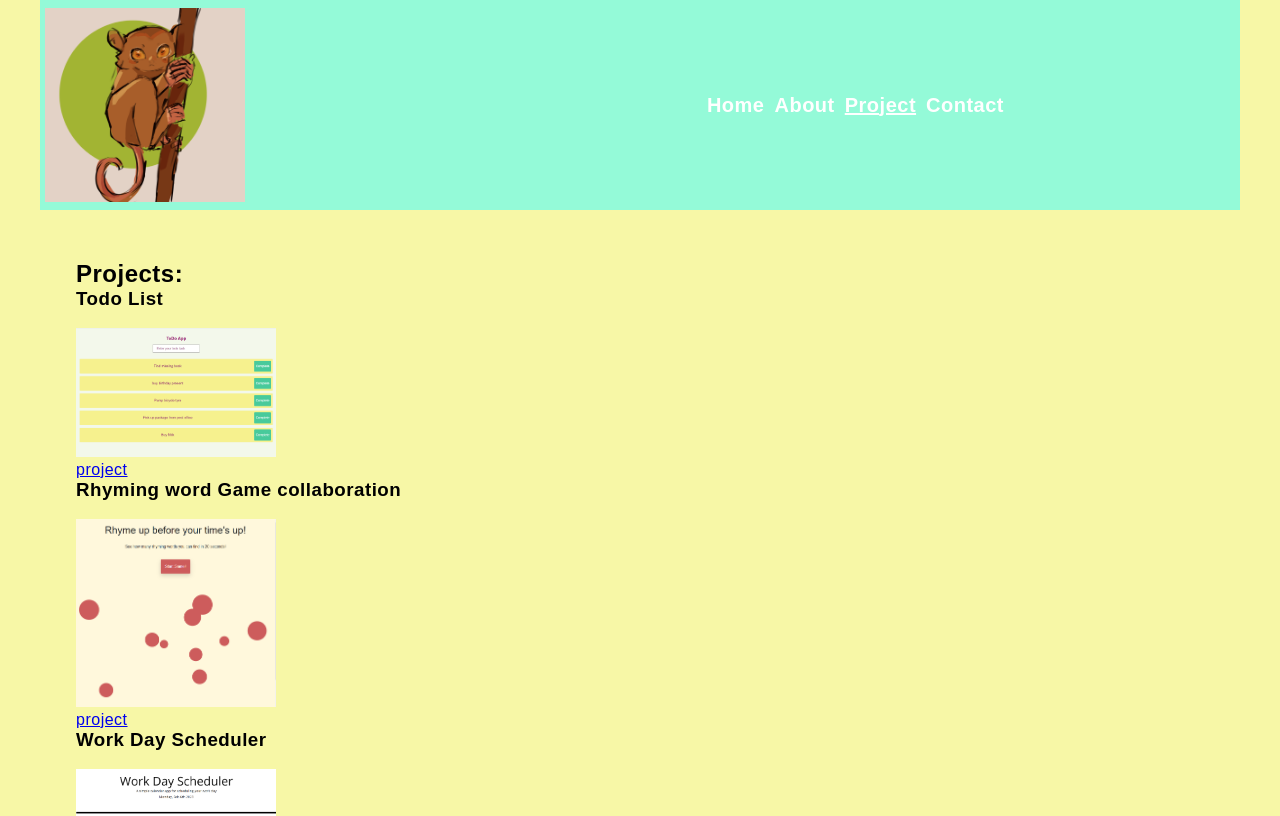
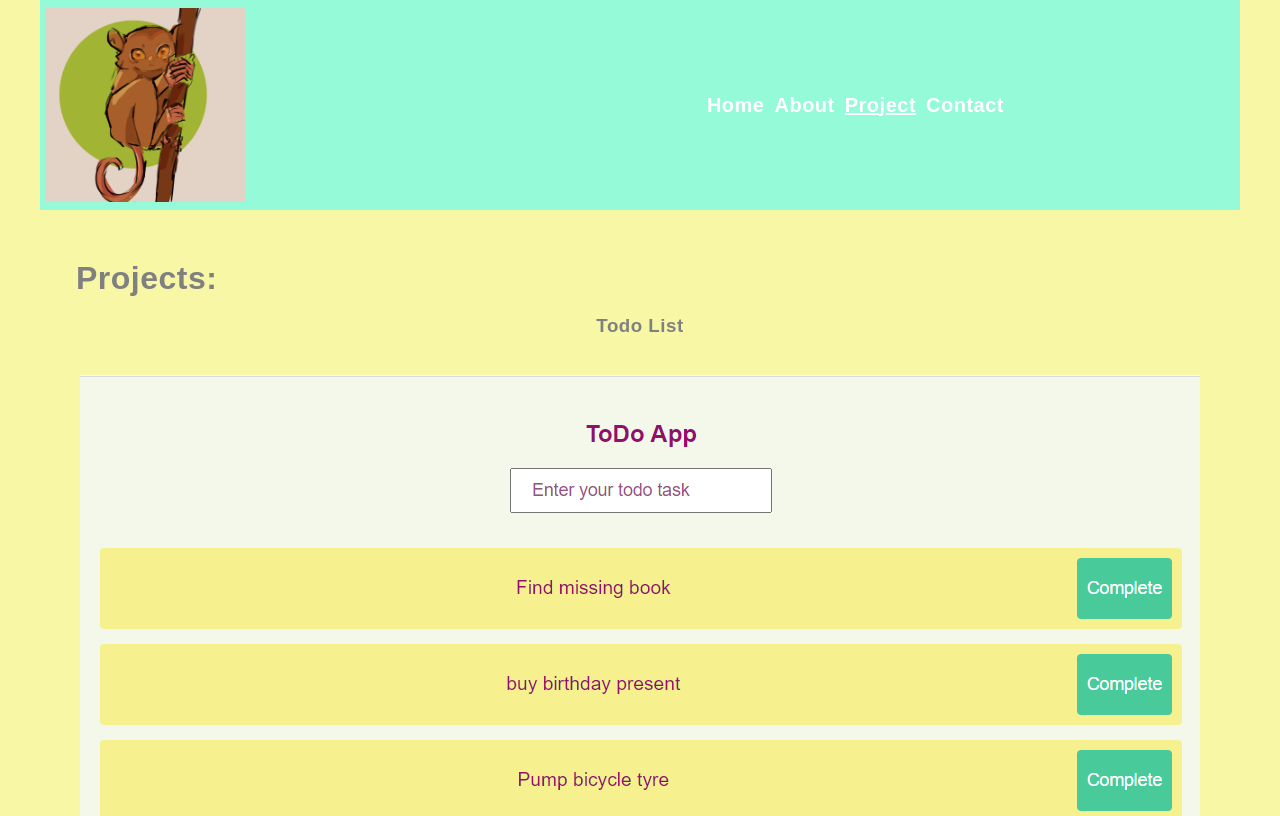
Before and after one commit to lotus-pocus/portfolio, a React (Create React App) app: page /#/Project in a window 1280 px wide. Shown: the top 816 px of the page. Built offline with nearby package versions, Linux system fonts and the light colour scheme.

Commit message:
added CV and changed project image sizes

```diff
--- a/src/components/Project.js
+++ b/src/components/Project.js
@@ -9,16 +9,17 @@ function Project() {
   return (
     <main className='projectStyle'>
 
-      <h2>Projects: </h2>
+      <h1 projectTitle>Projects: </h1>
+      <br></br>
 
       {/* Use the map() method to output a <div> for each project */}
 
       {project.map((Object, index) => {
         return (
-          <div className="box">
+          <div className="container">
             <h3>{Object.name}</h3>
             <br></br>
-            <img src={`/image/image0${index + 1}.png`} alt="project image"/>
+            <img style={{width:'auto',height:'auto'}} src={`/image/image0${index + 1}.png`} alt="project image"/>
             <br></br>
             <a href={Object.url} target="_blank">project</a>
           </div>
--- a/src/index.css
+++ b/src/index.css
@@ -12,12 +12,14 @@ body {
   font-family:Arial;
   background-color: rgb(247, 247, 166);
   letter-spacing: 0.5px;
+  color: grey;
 }
 
 main.projectStyle {
   padding: 25px 3%;
   margin-top: 20px;
   gap: 30px;
+  color:grey;
 }
 
 .container {
--- a/src/pages/About.js
+++ b/src/pages/About.js
@@ -1,5 +1,5 @@
-// import myImage from './images/me2';
-import portraitCharacter from "../image/me2.png"
+
+import portraitCharacter from "../image/me2.png";
 
 
 function About() {
@@ -18,6 +18,7 @@ function About() {
         <p className="contactInfo">Contact details:</p>
         <a href="https://www.linkedin.com/in/lotus-tay-06a89521/">LinkedIn</a>
         <a href="mailto:lotustay78@gmail.com">email</a>
+        <a href="https://docs.google.com/document/d/1VRUiiYo7bcjDZrFGywOdjQWcuiTnTqQ2/edit">CV</a>
         </>
     )
 }
```
Also changed, not shown: 1 other file (tests, documents, lock files or other folders).
